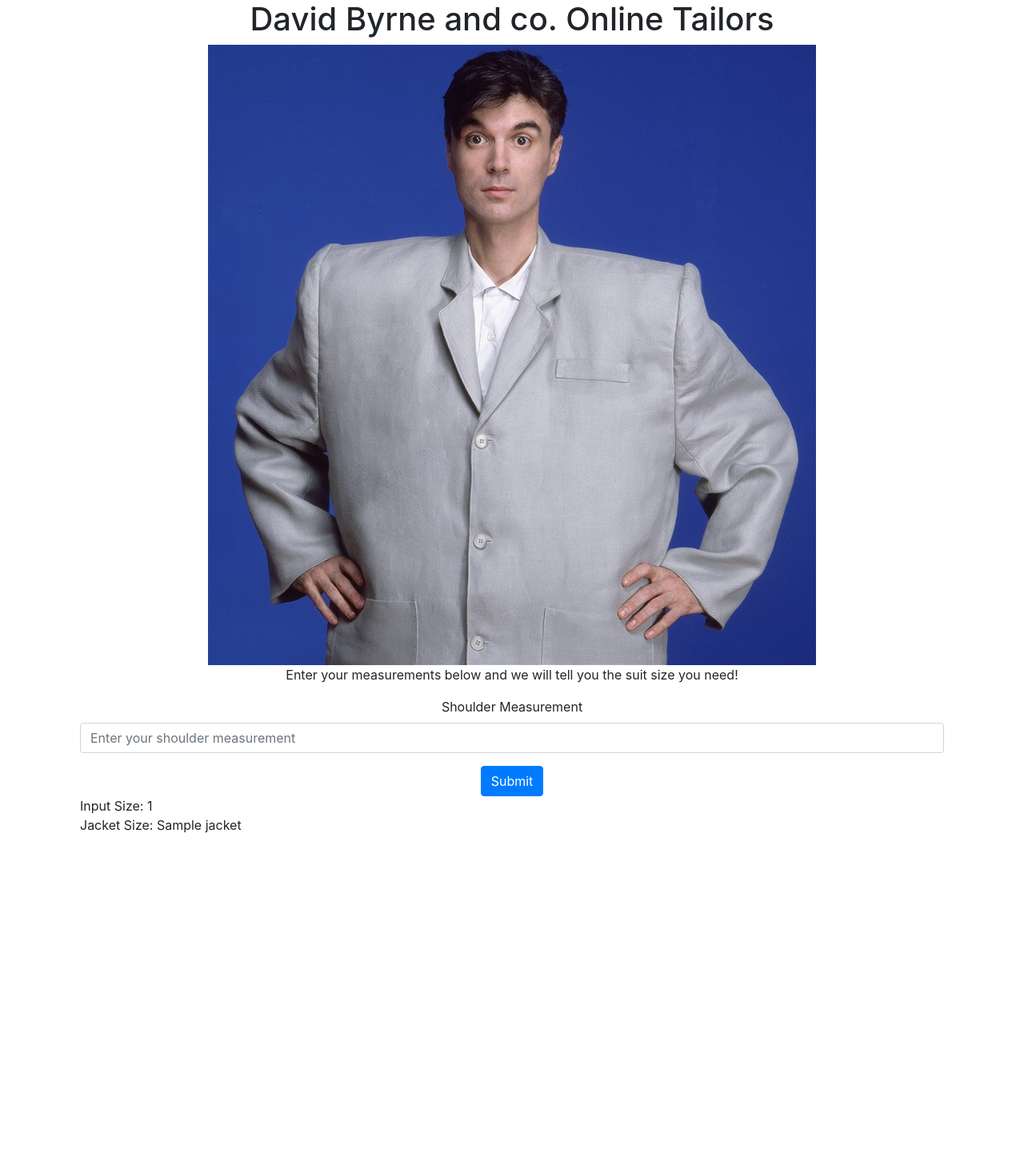
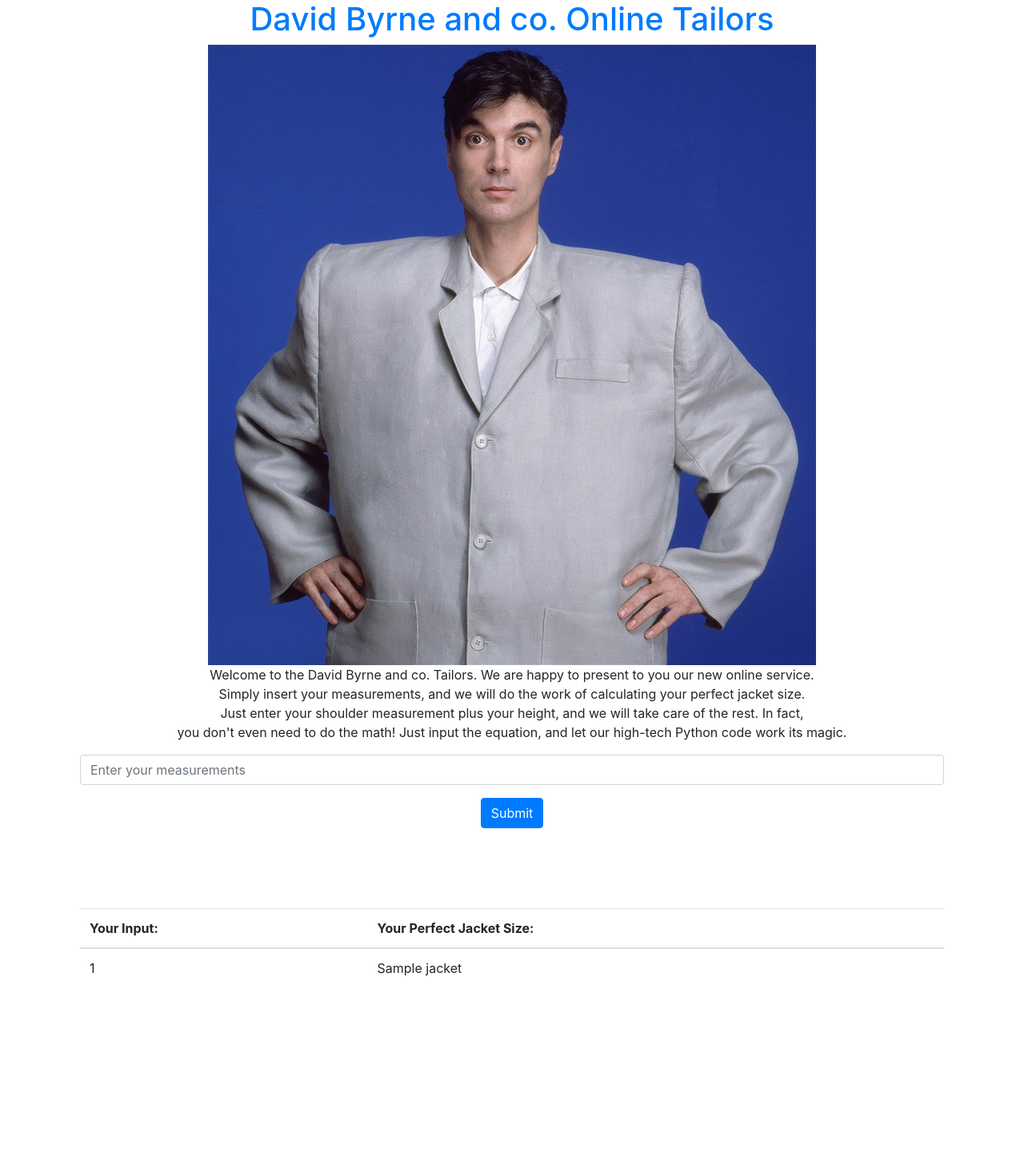
Before and after one commit to infosec-ucalgary/magpieCTF-2021, a Flask app: template challenges/web-exploitation/david-byrne-online-tailor/source/app/templates/index.html in a window 1280 px wide. Shown: the whole page at 80% size. Before the commit the page ends 1042 px from the top, so only its background shows below. Run offline with Flask 2, Linux system fonts and the light colour scheme; the template is opened without the code that fills it: most values are stand-ins (such as "Sample title", 1, 10 or a date in 2020); some libraries are stand-ins or nearby versions.

Commit message:
clean up David Byrne chal, add writeup

```diff
--- a/challenges/web-exploitation/david-byrne-online-tailor/source/app/main.py
+++ b/challenges/web-exploitation/david-byrne-online-tailor/source/app/main.py
@@ -7,12 +7,11 @@ app = Flask(__name__)
 def index():
     if request.method == 'POST':
         size = request.form['inputShoulder']
-        size = eval(size)
-
         try:
-            jacket = size + 20
+            size = eval(size)
+            jacket = (size * 20) + 2
         except:
-            jacket = 'There was an error calculating your jacket size. Please contact support for more info.'
+            jacket = 'There was an error calculating your jacket size.'
 
         return render_template('index.html', size=size, jacket=jacket)
 
@@ -20,5 +19,5 @@ def index():
         return render_template('index.html', size='', jacket='')
 
 if __name__ == "__main__":
-    app.run(host='0.0.0.0', port=80)
-    # app.run(debug=True)
+    # app.run(host='0.0.0.0', port=80)
+    app.run(debug=True)
--- a/challenges/web-exploitation/david-byrne-online-tailor/source/app/templates/index.html
+++ b/challenges/web-exploitation/david-byrne-online-tailor/source/app/templates/index.html
@@ -7,27 +7,43 @@
 {% block body %}
 <div class="container">
     <div class="container" align="center">
-        <h1>David Byrne and co. Online Tailors</h1>
+        <h1><a href="/">David Byrne and co. Online Tailors</a></h1>
         <img src="../static/big-suit.jpg" alt="perfect tailoring">
-        <p>Enter your measurements below and we will tell you the suit size you need!</p>
+        <p>Welcome to the David Byrne and co. Tailors. We are happy to present to you our new online service.<br>
+            Simply insert your measurements, and we will do the work of calculating your perfect jacket size.<br>
+            Just enter your shoulder measurement plus your height, and we will take care of the rest. In fact, <br>
+            you don't even need to do the math! Just input the equation, and let our high-tech Python code work its magic.
+        </p>
 
         <form action="/" method="POST">
             <div class="form-group">
-                <label for="inputShoulder">Shoulder Measurement</label>
-                <input type="text" class="form-control" name="inputShoulder" placeholder="Enter your shoulder measurement">
+                <input type="text" class="form-control" name="inputShoulder" placeholder="Enter your measurements">
             </div>
             <button type="submit" class="btn btn-primary">Submit</button>
         </form>
     </div>
 
+    <div style="min-height: 100px;"></div>
+
     <div class="container">
-        <div>
-            Input Size: {{ size }}
-        </div>
-
-        <div>
-            Jacket Size: {{ jacket }}
-        </div>
+        <table class="table">
+            <thead>
+                <tr>
+                    <th scope="col">Your Input:</th>
+                    <th scope="col">Your Perfect Jacket Size:</th>
+                </tr>
+            </thead>
+            <tbody>
+                <tr>
+                    <td>
+                        {{ size }}
+                    </td>
+                    <td>
+                        {{ jacket }}
+                    </td>
+                </tr>
+            </tbody>
+        </table>
     </div>
 
     <div style="min-height: 200px;"></div>
```
Also changed, not shown: challenges/web-exploitation/david-byrne-online-tailor/README.md.
